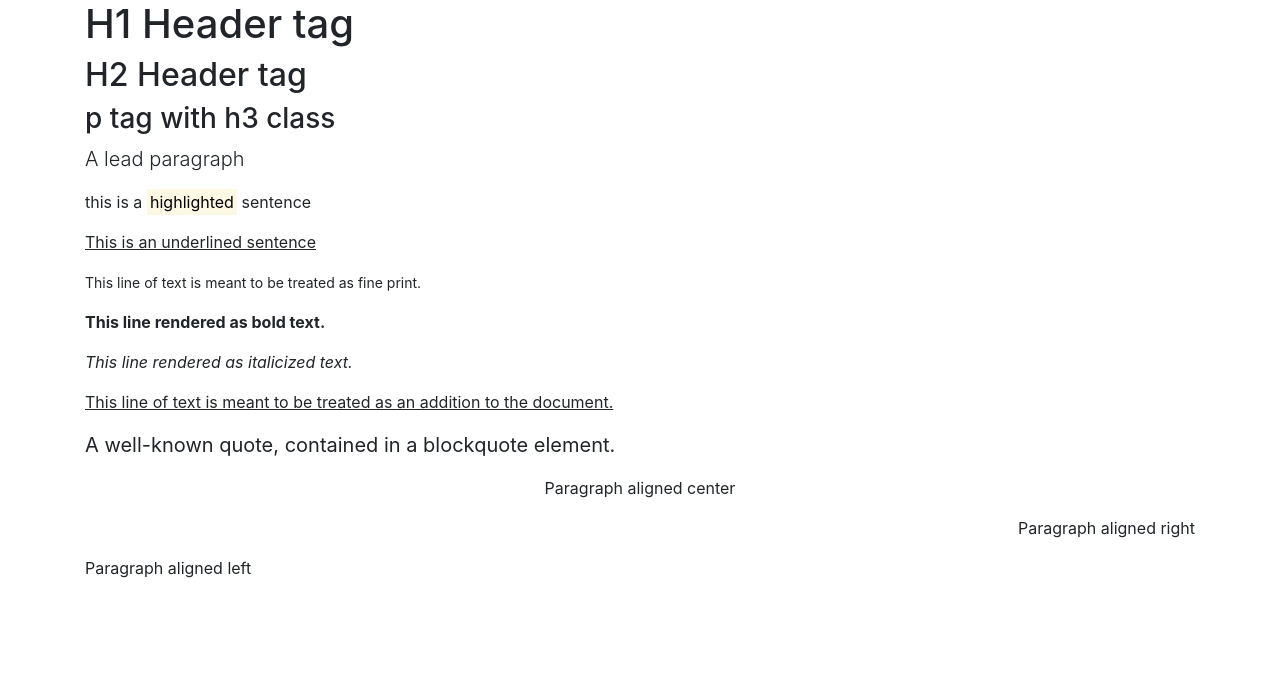
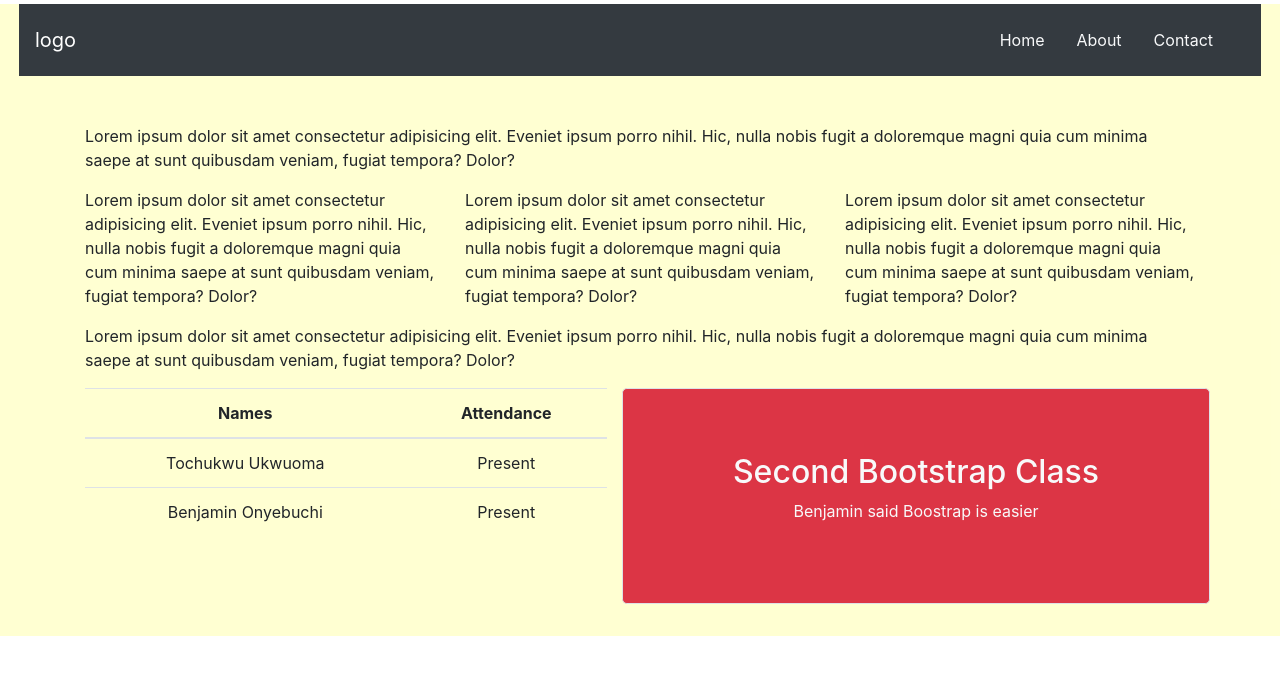
Before and after one commit to Tochy112/AnHydrase-FE, a plain HTML site: page index.html in a window 1280 px wide. Drawn offline with nearby package versions, Linux system fonts and the light colour scheme.

Commit message:
updated files

```diff
--- a/index.html
+++ b/index.html
@@ -4,54 +4,115 @@
     <meta charset="UTF-8">
     <meta http-equiv="X-UA-Compatible" content="IE=edge">
     <meta name="viewport" content="width=device-width, initial-scale=1.0">
-    <link rel="stylesheet" href="https://cdn.jsdelivr.net/npm/bootstrap@4.6.1/dist/css/bootstrap.min.css">
-    <script src="https://cdn.jsdelivr.net/npm/bootstrap@4.6.1/dist/js/bootstrap.min.js"></script>
+    <link rel="stylesheet"
+    href="https://cdn.jsdelivr.net/npm/bootstrap@4.6.1/dist/css/bootstrap.min.css">
+    <script
+    src=" https://cdn.jsdelivr.net/npm/bootstrap@4.6.1/dist/js/bootstrap.min.js">
+   </script>
     <script src="https://cdn.jsdelivr.net/npm/bootstrap@4.6.1/dist/js/bootstrap.bundle.min.js"></script>
-    <title>Document</title>
+
+    <title>Project</title>
 </head>
 <body>
-    <div class="container">
-        <!-- HEADER TAGS -->
-        <!-- you can either use the tag directly or you use it as class names -->
-        <h1>H1 Header tag</h1>
-        <h2>H2 Header tag</h2>
-        <p class="h3">p tag with h3 class</p>
+    <div class="container-fluid" style="background-color: #ff23;" >
+        <!-- NAVBAR STARTS-->
 
-        <!-- LEAD -->
-        <!-- makes a paragraph stand out by adding lead as the class -->
-        <p class="lead">A lead paragraph</p>
+        <div class="navbar bg-dark navbar-dark text-light m-1 mb-5">
+            <div class="navbar-brand">logo</div>
+            <div>
+                <ul class="navbar nav">
+                    <li class="nav-link">Home</li>
+                    <li class="nav-link">About</li>
+                    <li class="nav-link">Contact</li>
+                </ul>
+            </div>
+        </div>
 
-        <!-- INLINE TEXT ELEMENTS -->
+        <!-- NAVBAR ENDS -->
 
-        <!--mark tag highlihts the word or sentence its used on -->
-        <p> this is a <mark>highlighted</mark> sentence </p>
+        <div class="container ">
+            <div class="row align-item-start">
+                <div class="col">
+                    <p>
+                        Lorem ipsum dolor sit amet consectetur adipisicing elit.
+                         Eveniet ipsum porro nihil. Hic, nulla nobis fugit a doloremque
+                        magni quia cum minima saepe at sunt quibusdam veniam, fugiat tempora? Dolor?
+                    </p>
 
-        <!-- u tag underlines the word/sentence -->
-        <p><u>This is an underlined sentence</u></p>
+                </div>
 
-        <!-- small tag reduces the font size and makes it a fine print -->
-        <p><small>This line of text is meant to be treated as fine print.</small></p>
+            </div>
+            <div class="row justify-items-center">
+                <div class="col">
+                    <p>
+                        Lorem ipsum dolor sit amet consectetur adipisicing elit.
+                         Eveniet ipsum porro nihil. Hic, nulla nobis fugit a doloremque
+                        magni quia cum minima saepe at sunt quibusdam veniam, fugiat tempora? Dolor?
+                    </p>
 
-        <!-- strong tag acts like the b tag both adds boldness to the text -->
-        <p><strong>This line rendered as bold text.</strong></p>
+                </div>
+                <div class="col">
+                    <p>
+                        Lorem ipsum dolor sit amet consectetur adipisicing elit.
+                         Eveniet ipsum porro nihil. Hic, nulla nobis fugit a doloremque
+                        magni quia cum minima saepe at sunt quibusdam veniam, fugiat tempora? Dolor?
+                    </p>
 
-        <!-- em tag adds italic styling to a text just like the i tag -->
-        <p><em>This line rendered as italicized text.</em></p>
+                </div>
+                <div class="col">
+                    <p>
+                        Lorem ipsum dolor sit amet consectetur adipisicing elit.
+                         Eveniet ipsum porro nihil. Hic, nulla nobis fugit a doloremque
+                        magni quia cum minima saepe at sunt quibusdam veniam, fugiat tempora? Dolor?
+                    </p>
 
-        <!-- ins tag acts as an addition to the document -->
-        <p><ins>This line of text is meant to be treated as an addition to the document.</ins></p>
+                </div>
 
-        <!-- BLOCKQOUTES -->
-        <!-- using the blockqoute tag or class structures the text as a qoute -->
-        <blockquote class="blockquote">
-            <p>A well-known quote, contained in a blockquote element.</p>
-        </blockquote>
+            </div>
+            <div class=" row align-self-end">
+                <div class="col">
+                    <p>
+                        Lorem ipsum dolor sit amet consectetur adipisicing elit.
+                         Eveniet ipsum porro nihil. Hic, nulla nobis fugit a doloremque
+                        magni quia cum minima saepe at sunt quibusdam veniam, fugiat tempora? Dolor?
+                    </p>
 
-        <!-- ALIGNMENT -->
-        <!-- using the (center, left, right) properties on a text aligns it to that direction -->
-        <p class="text-center">Paragraph aligned center</p>
-        <p class="text-right">Paragraph aligned right</p>
-        <p class="text-left">Paragraph aligned left</p>
-    </div>
-</body>
-</html>
+                </div>
+
+            </div>
+
+            <div class="row text-center">
+                <div class=" col-md ">
+                    <table class="table">
+                        <thead>
+                            <tr>
+                                <th> Names </th>
+                                <th>Attendance</th>
+                            </tr>
+                        </thead>
+                       <tbody>
+                            <tr>
+                                <td> Tochukwu Ukwuoma  </td>
+                                <td>  Present</td>
+                            </tr>
+                            <tr>
+                                <td > Benjamin Onyebuchi  </td>
+                                <td>  Present</td>
+                            </tr>
+                       </tbody>
+
+                    </table>
+                </div>
+
+                <div class="jumbotron  col-md border bg-danger text-light">
+                    <h2>Second Bootstrap Class</h2>
+                    <p> Benjamin said Boostrap is easier</p>
+
+                </div>
+            </div>
+
+
+        </div>
+
+        <!-- Assignment: code a nav bar and change the background color of the entire background -->
+      </body>
```
